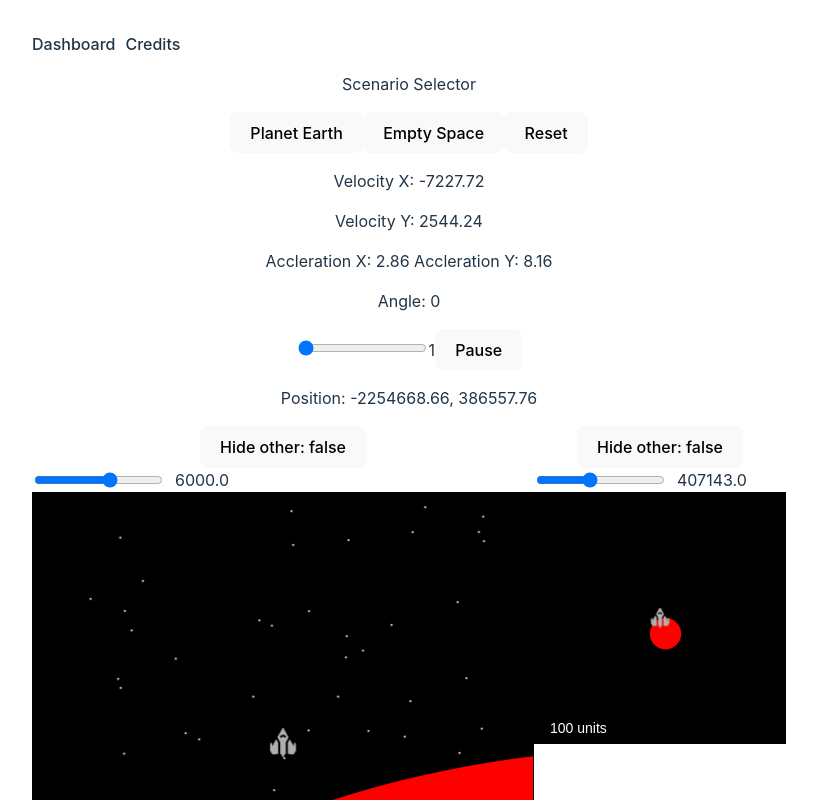
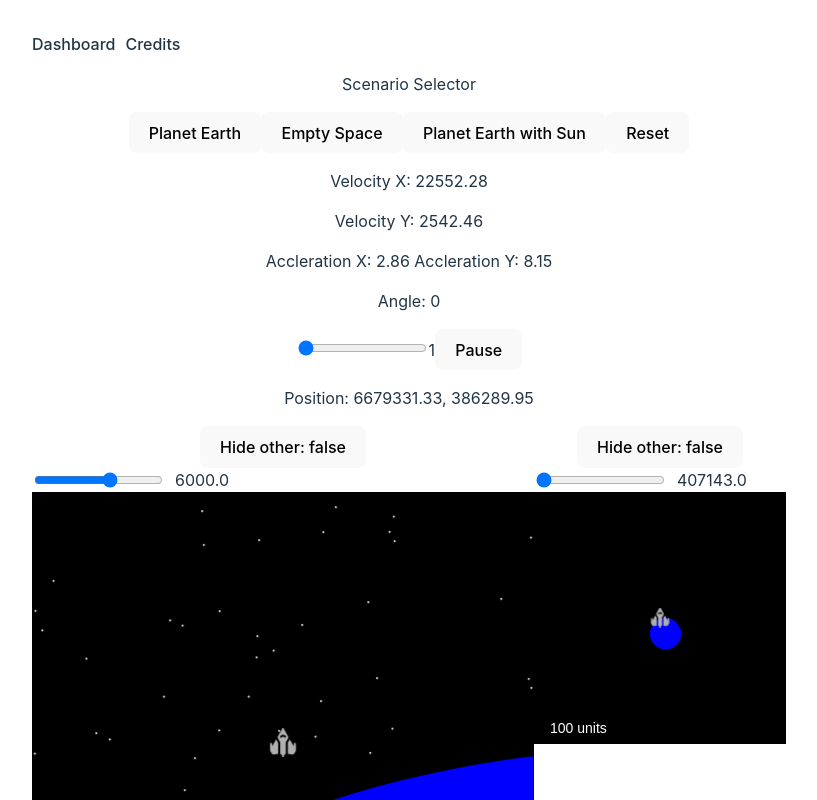
Before and after one commit to JosephRodolfo/space-ship-2, a Vue app: page / in a window 1280 px wide. Shown: the top 800 px of the page, without its empty margins (231-1048 px from the left). Built offline with nearby package versions, Linux system fonts and the light colour scheme.

Commit message:
add a sun scenario and add gravitational forces between multiple bodies, need to seperate calculations from updating celestial body state

```diff
--- a/src/components/Canvas.vue
+++ b/src/components/Canvas.vue
@@ -272,7 +272,8 @@ function draw() {
 function drawOtherObjects(
   ctx: CanvasRenderingContext2D,
   otherObjects: Array<Planet>,
-  scaleFactor: number
+  scaleFactor: number,
+  minimumSize: number = 10
 ) {
   otherObjects.forEach((obj) => {
     const canvasCenterX = props.canvasSize.x / 2;
@@ -282,11 +283,12 @@ function drawOtherObjects(
     const relativeObjY =
       (obj.position.y! - props.ship!.position.y!) * scaleFactor + canvasCenterY;
 
-    const adjustedRadius = obj.radius * scaleFactor;
+    const adjustedRadius = Math.max(obj.radius * scaleFactor, minimumSize);
 
     ctx.beginPath();
     ctx.arc(relativeObjX, relativeObjY, adjustedRadius, 0, 2 * Math.PI);
-    ctx.fillStyle = "red";
+    const color = obj.name === 'earth' ? 'blue' : 'yellow';
+    ctx.fillStyle = color;
     ctx.fill();
   });
 }
--- a/src/components/Dashboard.vue
+++ b/src/components/Dashboard.vue
@@ -8,7 +8,7 @@
   </p>
   <p>Angle: {{ (currentScenario.ship.rotationAngle * (180 / Math.PI)).toFixed(0) }}</p>
   <div class="speed-controls">
-    <input type="range" :min="1" :max="300" :step="1" v-model="speed" />
+    <input type="range" :min="1" :max="5000" :step="1" v-model="speed" />
     <span>{{ speed }}</span>
     <button @click="handlePause">Pause</button>
   </div>
@@ -32,7 +32,7 @@
       :magnificationOpts="{
         stepValue: 1,
         minValue: 1,
-        maxValue: 1000000,
+        maxValue: 1214660006 * 2,
         defaultMagnification: 407143,
       }"
       :ship="currentScenario.ship"
--- a/src/entitites/GameEngine.ts
+++ b/src/entitites/GameEngine.ts
@@ -62,7 +62,7 @@ export class GameEngine {
       this.ship.addRotation(1);
     }
       this.frameCount++
-      if (this.frameCount % 100 === 0) {
+      if (this.frameCount % 50 === 0) {
         const collision = this.otherObjects.reduce((prev, curr) => {
             const res = this.physics.detectCollision(this.ship, curr);
             if (res) {
@@ -76,7 +76,6 @@ export class GameEngine {
         }
         this.frameCount = 0;
       }
-    //   console.log(this.ship.updateAcceleration);
 
     this.physics.advanceTimeStep({
       ship: this.ship,
--- a/src/entitites/physics.ts
+++ b/src/entitites/physics.ts
@@ -6,7 +6,7 @@ const G = 6.674 * Math.pow(10, -11);
 export class Physics {
   constructor() {}
 
-  calculateGravitationalForce(ship1: Ship, ship2: Planet): Vector2D {
+  calculateGravitationalForce(ship1: CelestialBody, ship2: Planet): Vector2D {
     const { distance, distanceX, distanceY } = this.calculateDistance(
       ship1.position,
       ship2.position
@@ -116,13 +116,42 @@ export class Physics {
       timeStep,
     });
 
+    otherBodies.forEach(planet => {
+      this.updateCelestialBody(planet, otherBodies.filter(b => b !== planet), timeStep);
+    });
+
     callback({
       newPosition,
       newAcceleration,
       newVelocity,
     });
   }
-  sumForces(otherBodies: Planet[] = [], ship: Ship) {
+
+  updateCelestialBody(body: CelestialBody, otherBodies: CelestialBody[], timeStep: number) {
+    const forces = this.sumForces(otherBodies, body);
+
+    const acceleration = this.calculateAcceleration({
+      force: forces,
+      mass: body.mass,
+    });
+
+    const velocity = this.calculateVelocity({
+      acceleration: acceleration,
+      initialVelocity: body.velocity,
+      timeStep,
+    });
+
+    const position = this.calculatePosition({
+      position: body.position,
+      velocity: velocity,
+      timeStep,
+    });
+
+    body.position = position;
+    body.velocity = velocity;
+    body.acceleration = acceleration;
+  }
+  sumForces(otherBodies: Planet[] = [], ship: CelestialBody) {
     return otherBodies.reduce(
       (accumulatedForce: Vector2D, otherShip: Planet) => {
         const gravitationalForce = this.calculateGravitationalForce(
--- a/src/store/store.ts
+++ b/src/store/store.ts
@@ -7,12 +7,17 @@ const earthRadius = 6_371_000;
 const massStation = 420000;
 const distanceFromCenterOfEarth = 6_791_000;
 const earthMass = 5.972e+24;
+const sunMass = 1.989e30;
+const sunRadius = 695700000;
+const earthToSunDistance = 149.6e9;
+const stationOrbitalVelocity = -7661.011873789845;
+const earthOrbitalVelocity = 29_780;
 
 const initialState: Scenario[] = [
   {
     id: 1,
     name: 'Planet Earth',
-    ship: new Ship('ship', massStation, { x: 0, y: 0 }, { x: -7661.011873789845, y: 0 }, 100),
+    ship: new Ship('ship', massStation, { x: 0, y: 0 }, { x: stationOrbitalVelocity, y: 0 }, 100),
     otherBodies: [
       new Planet({ x: 0, y: distanceFromCenterOfEarth }, earthMass, { x: 0, y: 0 }, earthRadius, 'earth'),
     ]
@@ -22,7 +27,16 @@ const initialState: Scenario[] = [
     name: 'Empty Space',
     ship: new Ship('ship', massStation, { x: 0, y: 0 }, { x: 0, y: 0 }, 100),
     otherBodies: []
-  }
+  },
+  {
+    id: 3,
+    name: 'Planet Earth with Sun',
+    ship: new Ship('ship', massStation, { x: 0, y: 0 }, { x: stationOrbitalVelocity + earthOrbitalVelocity, y: 0 }, 100),
+    otherBodies: [
+      new Planet({ x: 0, y: distanceFromCenterOfEarth }, earthMass, { x: earthOrbitalVelocity, y: 0 }, earthRadius, 'earth'),
+      new Planet({ x: 0, y: -earthToSunDistance }, sunMass, { x: 0, y: 0 }, sunRadius, 'sun'),
+    ]
+  },
 ]
 
 const originalScenarios: Scenario[] = JSON.parse(JSON.stringify(initialState));
@@ -33,7 +47,7 @@ export const useMainStore = defineStore('main', {
     loading: false,
     error: null,
     pause: false,
-    initialState: { ...initialState[0] },
+    initialState: { ...initialState[2] },
     scenarioOptions: [...initialState],
   }),
   actions: {
```
